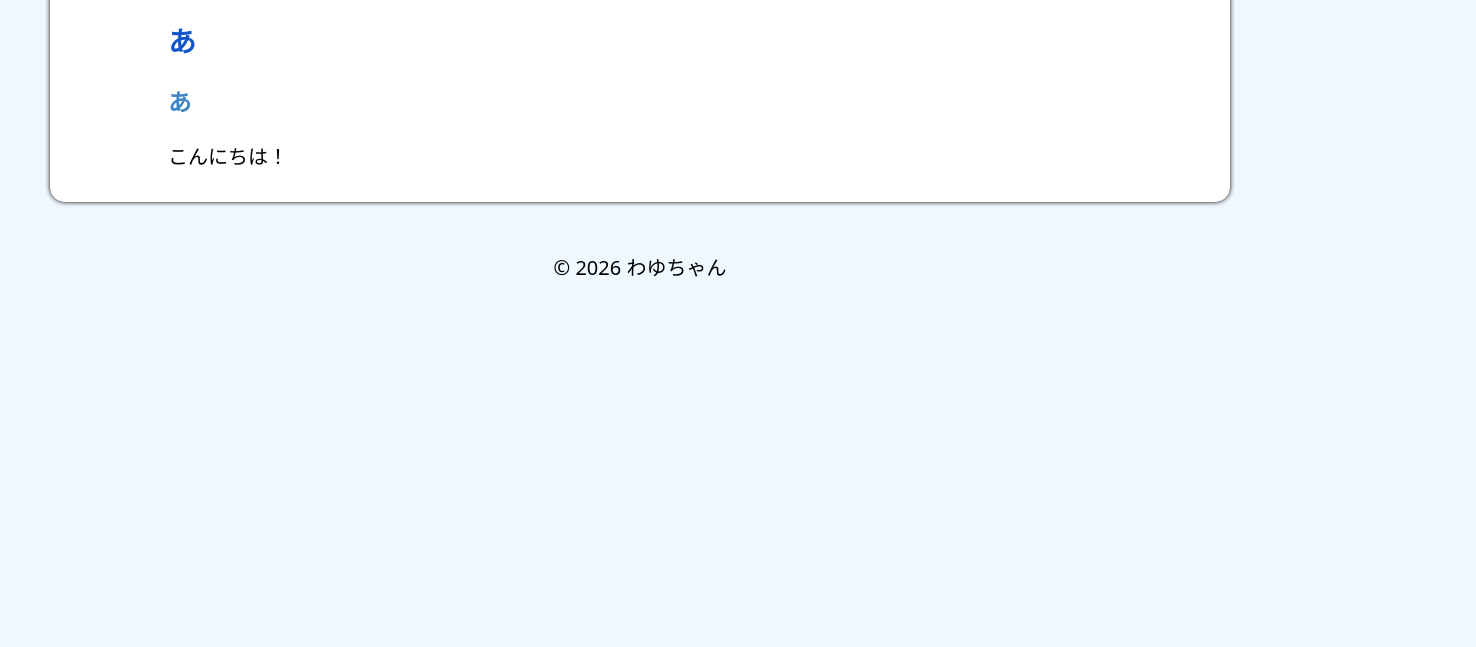
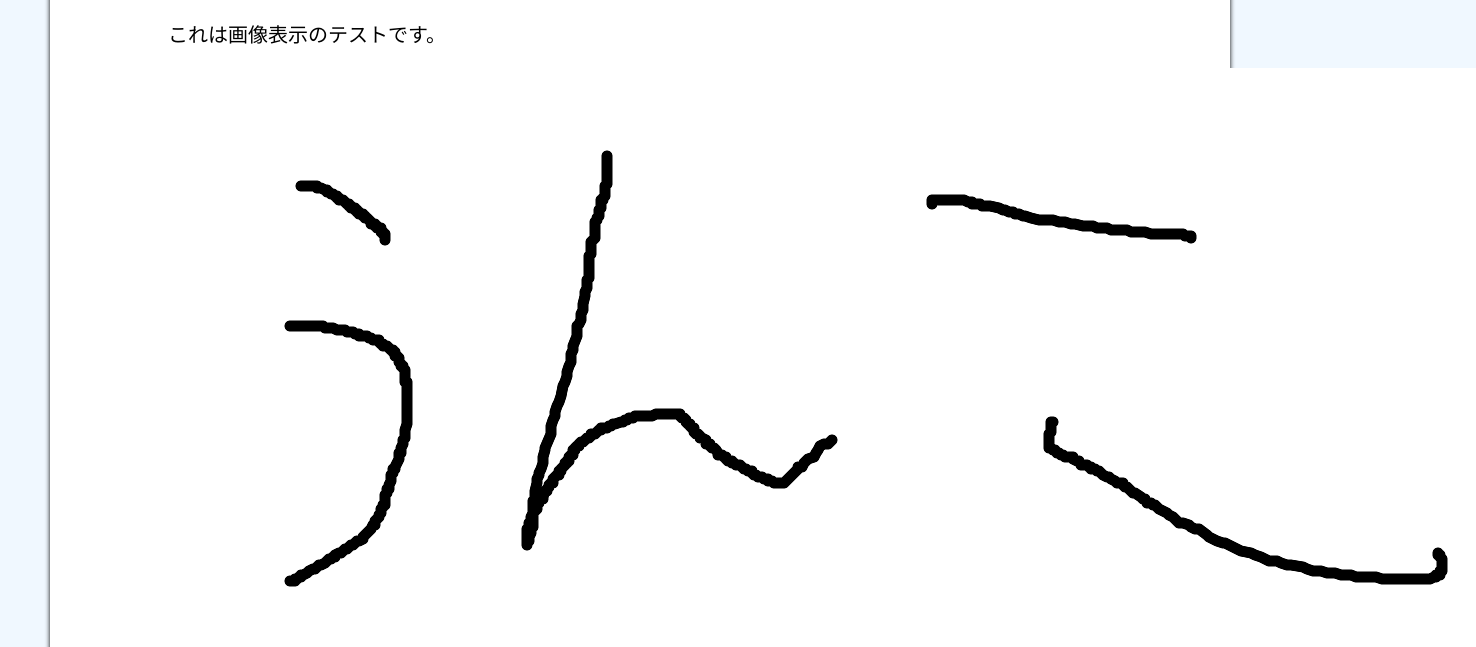
Before and after one commit to wayu-cirno/astro.com, an Astro site: page /content1 in a window 1280 px wide. Shown: the part 153-800 px from the top of the page, 1476 px wide, since content can reach past the window. Built offline with nearby package versions, Linux system fonts and the light colour scheme; Astro itself is replaced by a stand-in of ours.

Commit message:
微修正わひゃひゃ

```diff
--- a/src/content/pages/content1/index.mdx
+++ b/src/content/pages/content1/index.mdx
@@ -4,8 +4,6 @@ title: "コンテンツ1"
 
 # コンテンツ1
 
-## あ
+これは画像表示のテストです。
 
-### あ
-
-こんにちは！
+![テスト画像](test.png)
```
Also changed, not shown: src/content/pages/content1/test.png (added).
